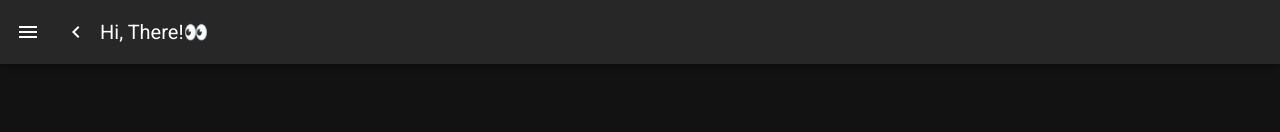
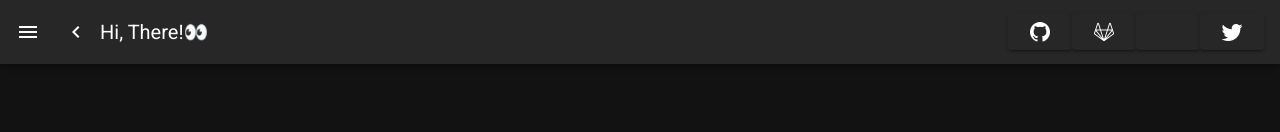
Before and after one commit to bayek0fsiwa/mysite, a Vue app: page /timeline in a window 1280 px wide. Shown: the top 132 px of the page. Built offline with nearby package versions, Linux system fonts and the light colour scheme.

Commit message:
material icons

```diff
--- a/package.json
+++ b/package.json
@@ -14,6 +14,7 @@
     "vuetify": "^2.4.0"
   },
   "devDependencies": {
+    "@fortawesome/fontawesome-free": "^5.15.3",
     "@vue/cli-plugin-babel": "~4.5.0",
     "@vue/cli-plugin-eslint": "~4.5.0",
     "@vue/cli-plugin-router": "~4.5.0",
--- a/src/components/Layout.vue
+++ b/src/components/Layout.vue
@@ -30,9 +30,20 @@
         <v-icon>mdi-{{ `chevron-${miniVariant ? "right" : "left"}` }}</v-icon>
       </v-btn>
       <v-toolbar-title v-text="title" />
-      <!-- <v-spacer /> -->
+      <v-spacer />
+      <v-btn href="https://github.com/bayek0fsiwa" target="_blank">
+      <v-icon>notranslate mdi mdi-github theme--light</v-icon>
+      </v-btn>
+      <v-btn href="https://gitlab.com/bayek0fsiwa" target="_blank">
+      <v-icon>notranslate mdi mdi-gitlab theme--light</v-icon>
+      </v-btn>
+      <v-btn href="https://t.me/Diablo_Nemesis" target="_blank">
+      <v-icon>notranslate mdi mdi-telegram theme--light</v-icon>
+      </v-btn>
+      <v-btn href="https://twitter.com/HH_EE_RR_OO" target="_blank">
+      <v-icon>notranslate mdi mdi-twitter theme--light</v-icon>
+      </v-btn>
     </v-app-bar>
-
     <v-footer app>
       <span>&copy; {{ new Date().getFullYear() }}</span>
     </v-footer>
--- a/src/plugins/vuetify.js
+++ b/src/plugins/vuetify.js
@@ -6,5 +6,5 @@ Vue.use(Vuetify);
 export default new Vuetify({
     theme: {
         dark: true,
-      }
+      },
 });
```
Also changed, not shown: 1 other file (tests, documents, lock files or other folders).
